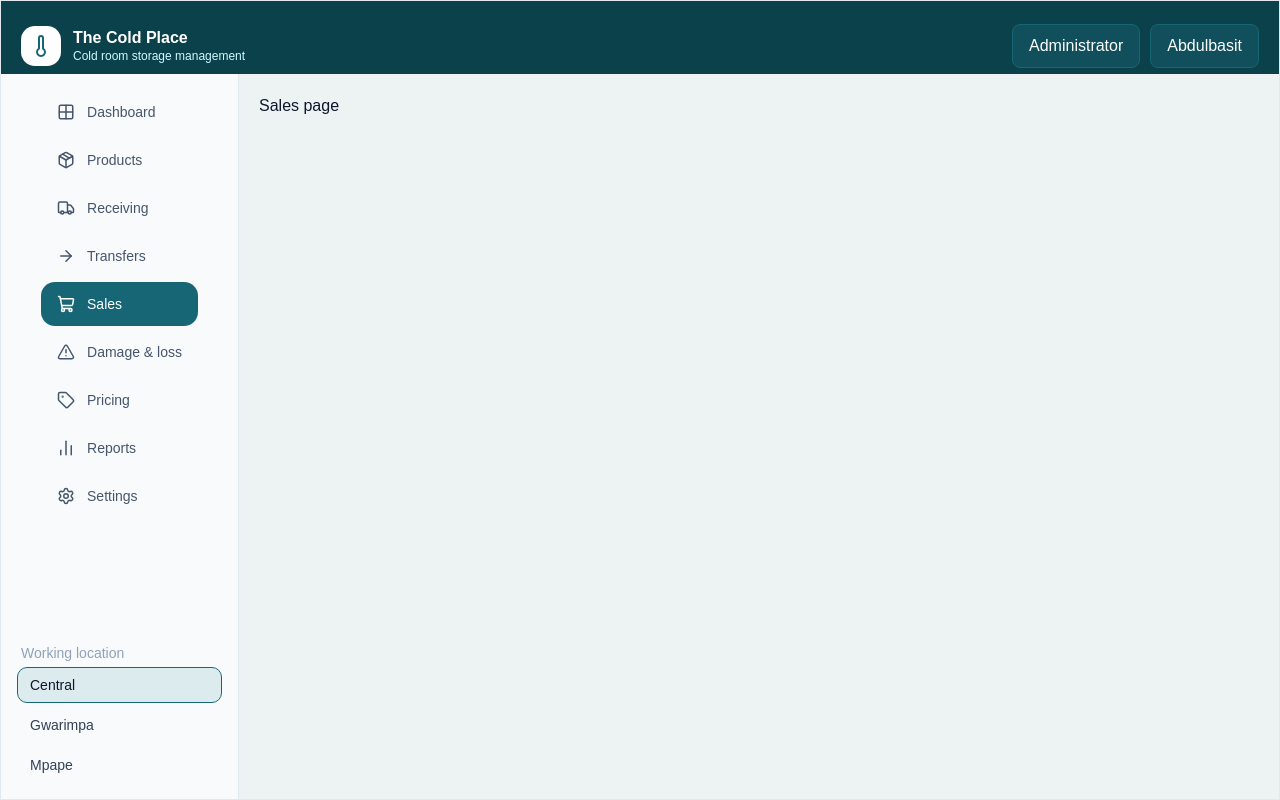
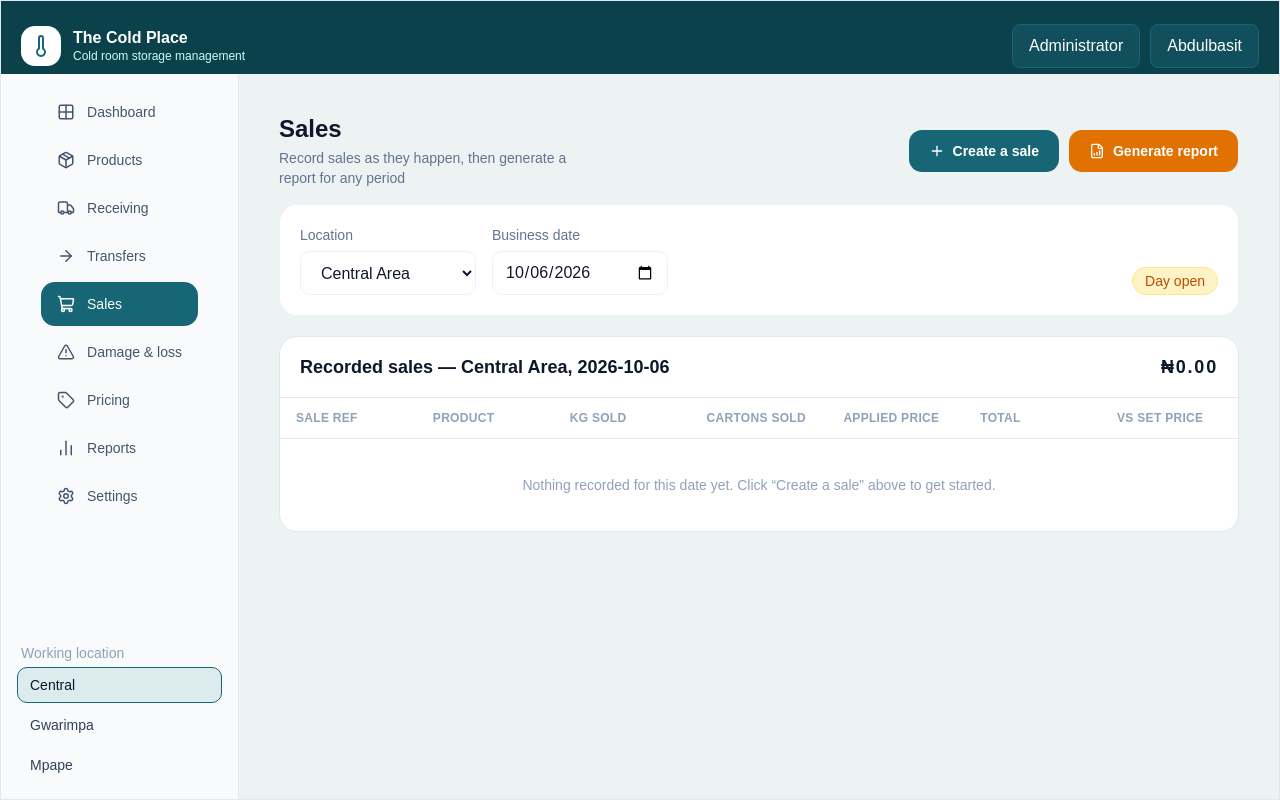
Before and after one commit to PC-Ngumoha/coldplace_sms, a React (Vite) app in the folder frontend/: page /sales in a window 1280 px wide. Built offline with nearby package versions, Linux system fonts and the light colour scheme.

Commit message:
Complete static view: Sales page.

```diff
--- a/frontend/src/pages/Sales.tsx
+++ b/frontend/src/pages/Sales.tsx
@@ -1,3 +1,116 @@
+import { Button } from "@/components/ui/button";
+import { Plus, FileChartColumnIncreasing } from "lucide-react";
+
 export default function Sales() {
-  return <div>Sales page</div>;
+  const businessDate = "2026-10-06";
+
+  return (
+    <main className="min-h-screen bg-lightest-teal-blue px-2 py-5 text-slate-900 lg:px-5">
+      <div className="mx-auto w-full max-w-[1500px]">
+        <header className="mb-4 flex flex-col gap-4 sm:flex-row sm:items-center sm:justify-between">
+          <div className="md:w-1/3">
+            <h1 className="text-2xl font-semibold leading-tight">Sales</h1>
+            <p className="mt-1 text-sm text-slate-500">
+              Record sales as they happen, then generate a report for any period
+            </p>
+          </div>
+          <div className="flex flex-col gap-2 sm:flex-row">
+            <Button
+              className="inline-flex min-h-11 items-center justify-center gap-2 rounded-xl
+              bg-teal-blue px-5 text-sm font-semibold text-white transition
+              hover:bg-darker-teal-blue focus:outline-none focus:ring-2 focus:ring-teal-blue focus:ring-offset-2"
+            >
+              <Plus size={18} />
+              <span>Create a sale</span>
+            </Button>
+            <Button
+              type="button"
+              className="inline-flex min-h-11 items-center justify-center gap-2 rounded-xl
+              bg-amber-600 px-5 text-sm font-semibold text-white transition
+              hover:bg-amber-700 focus:outline-none focus:ring-2 focus:ring-amber-600 focus:ring-offset-2"
+            >
+              <FileChartColumnIncreasing size={18} />
+              <span>Generate report</span>
+            </Button>
+          </div>
+        </header>
+
+        <section
+          aria-label="Sales filters"
+          className="mb-5 flex flex-col gap-4 rounded-2xl border border-lightest-teal-blue bg-white p-5 sm:flex-row sm:items-end"
+        >
+          <label className="flex w-full flex-col gap-1.5 text-sm font-medium text-slate-500 sm:w-44">
+            Location
+            <select
+              className="h-11 w-full rounded-lg border border-lightest-teal-blue bg-white px-4 text-base
+            font-normal text-slate-900 outline-none focus:border-teal-blue focus:ring-2 focus:ring-slate-900/15"
+            >
+              {/* TODO: Dynamically load locations from the database. */}
+              <option>Central Area</option>
+            </select>
+          </label>
+          <label className="flex w-full flex-col gap-1.5 text-sm font-medium text-slate-500 sm:w-44">
+            Business date
+            <input
+              type="date"
+              defaultValue={businessDate}
+              className="h-11 w-full rounded-lg border border-lightest-teal-blue bg-white px-3 text-base font-normal
+              text-slate-900 outline-none focus:border-teal-blue focus:ring-2 focus:ring-slate-900/15"
+            />
+          </label>
+          <div className="flex sm:ml-auto">
+            <span
+              className="inline-flex h-7 items-center rounded-full border border-amber-200 bg-amber-100 px-3
+            text-sm text-amber-700"
+            >
+              Day open
+            </span>
+          </div>
+        </section>
+
+        <section
+          aria-labelledby="recorded-sales-title"
+          className="overflow-hidden rounded-2xl border border-lighter-teal-blue bg-white"
+        >
+          <div className="flex flex-col md:flex-row md:items-center justify-between border-b border-lighter-teal-blue px-5 py-4">
+            <h2
+              id="recorded-sales-title"
+              className="text-[12px] font-semibold md:text-lg sm:w-1/2"
+            >
+              Recorded sales — Central Area, {businessDate}
+            </h2>
+            <span className="text-lg font-bold tracking-widest leading-6 mt-3 md:mt-0">
+              &#8358;0.00
+            </span>
+          </div>
+          <div className="overflow-x-auto">
+            <table className="w-full min-w-[760px] table-fixed text-left">
+              <thead>
+                <tr className="border-b border-lighter-teal-blue text-xs font-medium uppercase tracking-wide text-slate-400">
+                  <th className="px-3 py-3 sm:px-4">Sale ref</th>
+                  <th className="px-3 py-3 sm:px-4">Product</th>
+                  <th className="px-3 py-3 sm:px-4">Kg sold</th>
+                  <th className="px-3 py-3 sm:px-4">Cartons sold</th>
+                  <th className="px-3 py-3 sm:px-4">Applied price</th>
+                  <th className="px-3 py-3 sm:px-4">Total</th>
+                  <th className="px-3 py-3 sm:px-4">Vs set price</th>
+                </tr>
+              </thead>
+              <tbody>
+                <tr>
+                  <td
+                    colSpan={7}
+                    className="px-4 py-9 text-center text-sm text-slate-400"
+                  >
+                    Nothing recorded for this date yet. Click “Create a sale”
+                    above to get started.
+                  </td>
+                </tr>
+              </tbody>
+            </table>
+          </div>
+        </section>
+      </div>
+    </main>
+  );
 }
```
